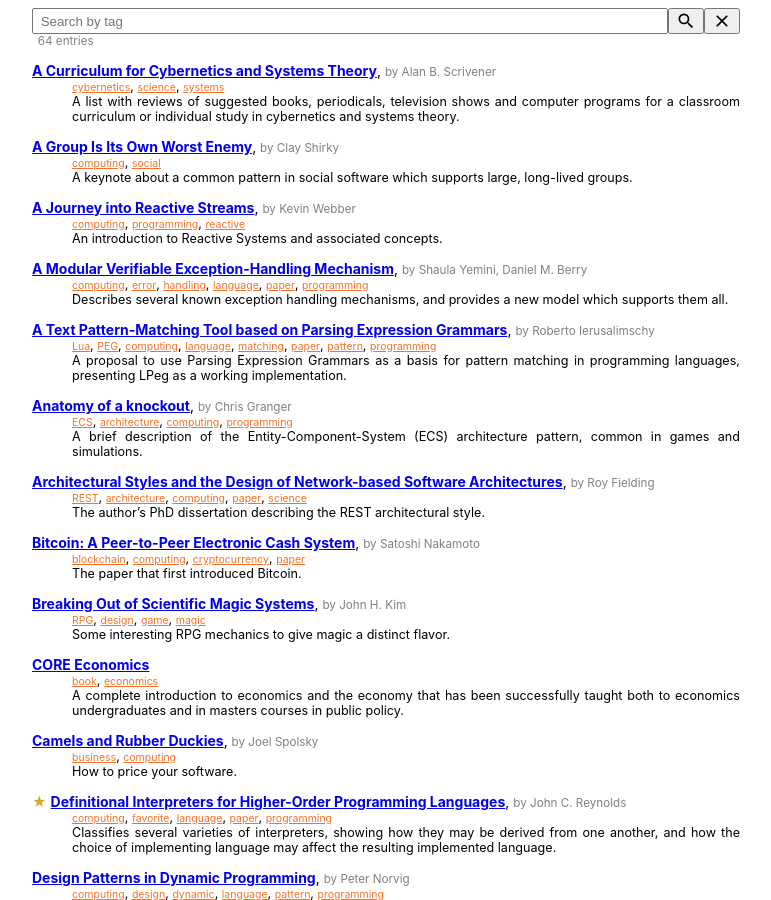
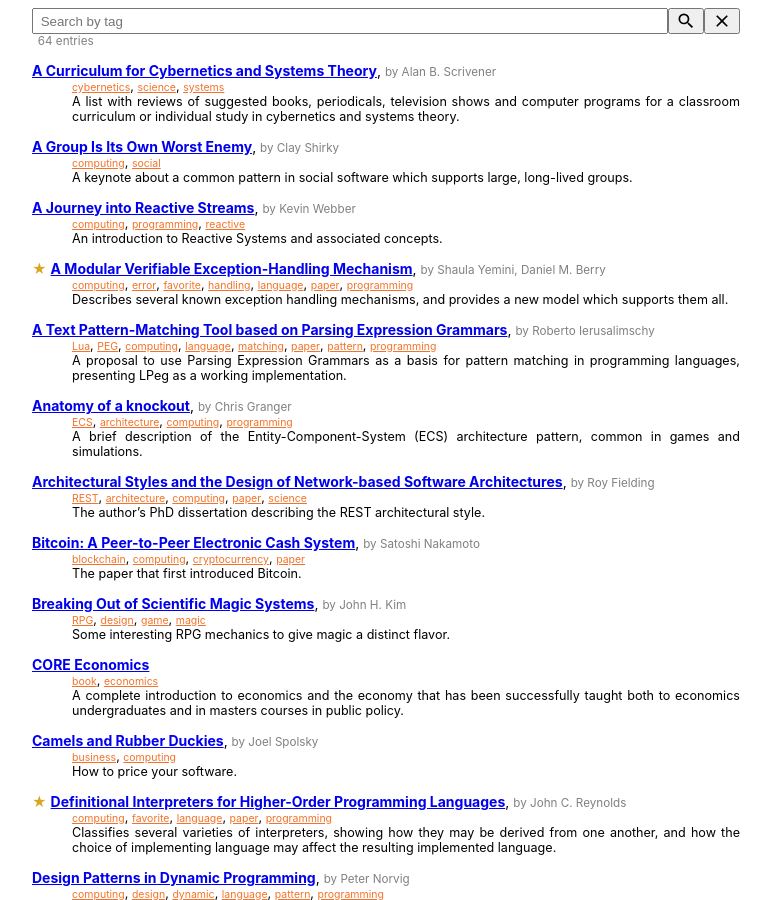
Before and after one commit to hanjos/hanjos.github.io, a Jekyll site: the page built from bookmarks.md, in a window 1280 px wide and 900 px high, scrolled down 318 px. Shown: the whole window, without its empty margins (322-1093 px from the left). Built offline with Jekyll 4.4.1, drawn with Linux system fonts in a browser that asks for light colours.

Commit message:
Update bookmarks.yml

```diff
--- a/_data/bookmarks.yml
+++ b/_data/bookmarks.yml
@@ -309,4 +309,4 @@
   title: A Modular Verifiable Exception-Handling Mechanism
   authors: ['Shaula Yemini', 'Daniel M. Berry']
   description: Describes several known exception handling mechanisms, and provides a new model which supports them all.
-  tags: ['computing', 'error', 'handling', 'language', 'paper', 'programming']
+  tags: ['computing', 'error', 'favorite', 'handling', 'language', 'paper', 'programming']
```
